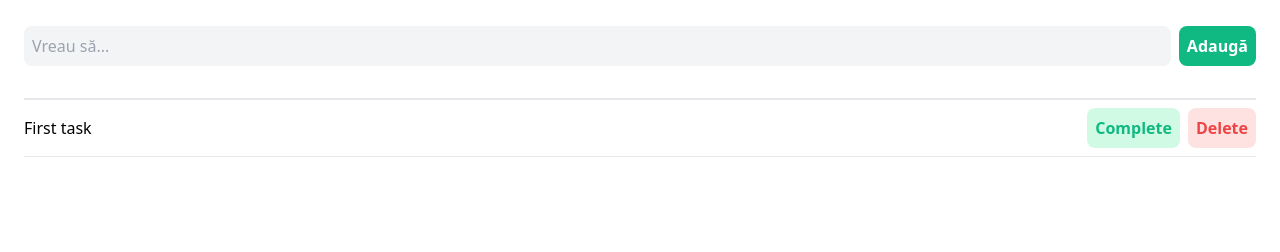
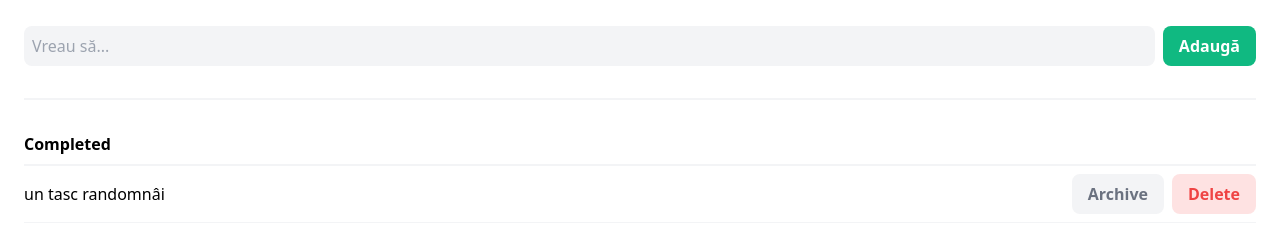
Before and after one commit to Olya3ch/Tuduistul, a website built with Vite: page index.html in a window 1280 px wide. Both pictures are taken after a click on the button "Complete". Shown: the part 78-330 px from the top of the page. Built offline with nearby package versions, Linux system fonts and the light colour scheme.

Commit message:
Adds logic for adding, rchiving and completing tasks with alpine

```diff
--- a/index.html
+++ b/index.html
@@ -9,63 +9,121 @@
             href="https://unpkg.com/tailwindcss@^2/dist/tailwind.min.css"
             rel="stylesheet"
         />
-        <meta
-            name="viewport"
-            content
-            href="https://unpkg.com/tailwindcss@^2/dist/tailwind.min.css"
-            rel="stylesheet"
-        />
     </head>
     <body>
         <div
-            x-data="{newTaskName:'',
-            tasks:[{
-            name:'First task',
-            completed:false,
-            archived:false
-        }]}"
+            x-data="{
+    newTaskName: '',
+    removeTask () {
+        this.tasks.pop()
+    },
+    addTask () {
+        console.log(this.newTaskName)
+        const newTask = {
+            name: this.newTaskName,
+            completed: false,
+            archived: false
+        }
+        this.tasks.push(newTask);
+        this.newTaskName = '';
+    },
+    completeTask (task) {
+        task.completed = true;
+    },
+     archiveTask (task) {
+        task.archived = true;
+    },
+    getUncompletedTasks () {
+        return this.tasks.filter(task => !task.completed)
+    },
+      getCompletedTasks () {
+        return this.tasks.filter(task => task.completed && !task.archived)
+    },
+    tasks: [
+        {
+            name: 'un tasc randomnâi',
+            completed: false,
+            archived: false,
+        },
+    ],
+}"
             class="container mx-auto px-6"
         >
             <h1 class="text-4xl font-extralight my-8">Tuduistul</h1>
             <div class="flex flex-nowrap flex-row">
                 <input
+                    x-model="newTaskName"
                     placeholder="Vreau să..."
                     type="text"
                     name="add-task"
                     id="add-task"
-                    class="bg-gray-100 rounded-lg p-2 flex-grow mr-2"
+                    @keydown.enter="addTask()"
+                    class="bg-gray-100 rounded-lg p-2 mr-2 flex-grow"
                 />
                 <button
-                    class="bg-green-500 text-white p-2 rounded-lg font-bold"
+                    class="bg-green-500 text-white px-4 font-bold rounded-lg"
+                    @click="addTask()"
                 >
                     Adaugă
                 </button>
             </div>
-
             <ul
-                class="mt-8 divide-y divide-grey-100 border-b border-t border-grey-100"
+                class="mt-8 divide-y divide-gray-100 border-t border-b border-gray-100"
             >
-                <template x-for="task in tasks">
+                <template x-for="task in getUncompletedTasks()">
                     <li
                         class="py-2 flex flex-nowrap flex-row items-center gap-x-2"
                     >
                         <div
                             class="task-name flex-grow"
-                            x-text="tasks[0].name"
+                            x-text="task.name"
                         ></div>
                         <button
-                            class="bg-green-100 text-green-500 p-2 rounded-lg font-bold"
-                            >
+                            class="bg-green-100 text-green-500 px-4 py-2 rounded-lg font-bold"
+                            @click="completeTask(task)"
+                        >
                             Complete
                         </button>
+
                         <button
-                            class="bg-red-100 text-red-500 p-2 rounded-lg font-bold"
+                            class="bg-red-100 text-red-500 px-4 py-2 rounded-lg font-bold"
                         >
                             Delete
                         </button>
                     </li>
                 </template>
             </ul>
+            <template x-if=" getCompletedTasks().length > 0">
+                <div>
+                    <h1 class="text-md font-bold pt-8">Completed</h1>
+                    <ul
+                        class="mt-2 divide-y divide-gray-100 border-t border-b border-gray-100"
+                    >
+                        <template x-for="task in getCompletedTasks()">
+                            <li
+                                class="py-2 flex flex-nowrap flex-row items-center gap-x-2"
+                            >
+                                <div
+                                    class="task-name flex-grow"
+                                    x-text="task.name"
+                                ></div>
+                                <button
+                                    class="bg-gray-100 text-gray-500 px-4 py-2 rounded-lg font-bold"
+                                    @click="archiveTask(task)"
+                                >
+                                    Archive
+                                </button>
+
+                                <button
+                                    class="bg-red-100 text-red-500 px-4 py-2 rounded-lg font-bold"
+                                >
+                                    Delete
+                                </button>
+                            </li>
+                        </template>
+                    </ul>
+                </div>
+            </template>
         </div>
         <script type="module">
             import 'alpinejs';
```
